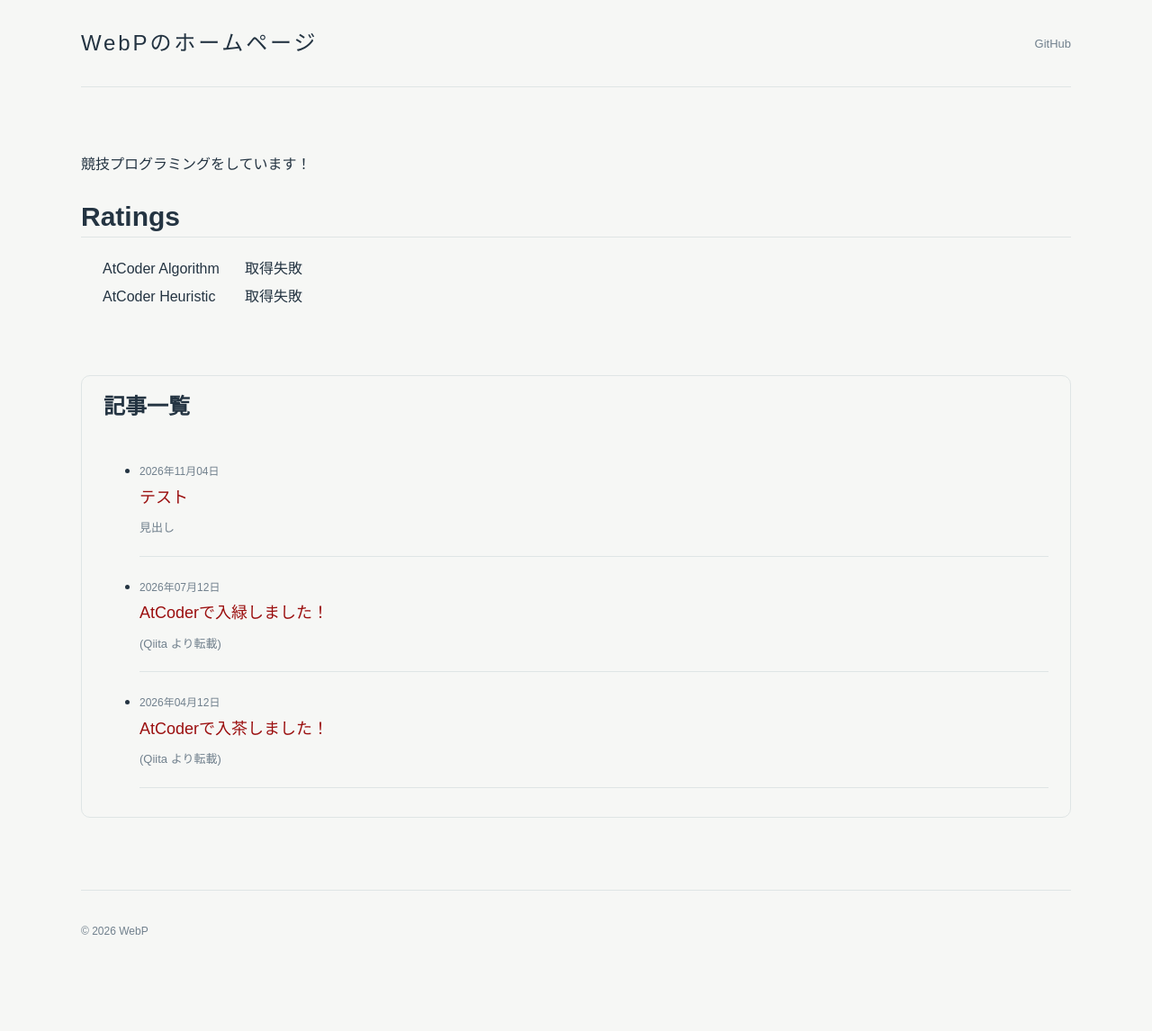
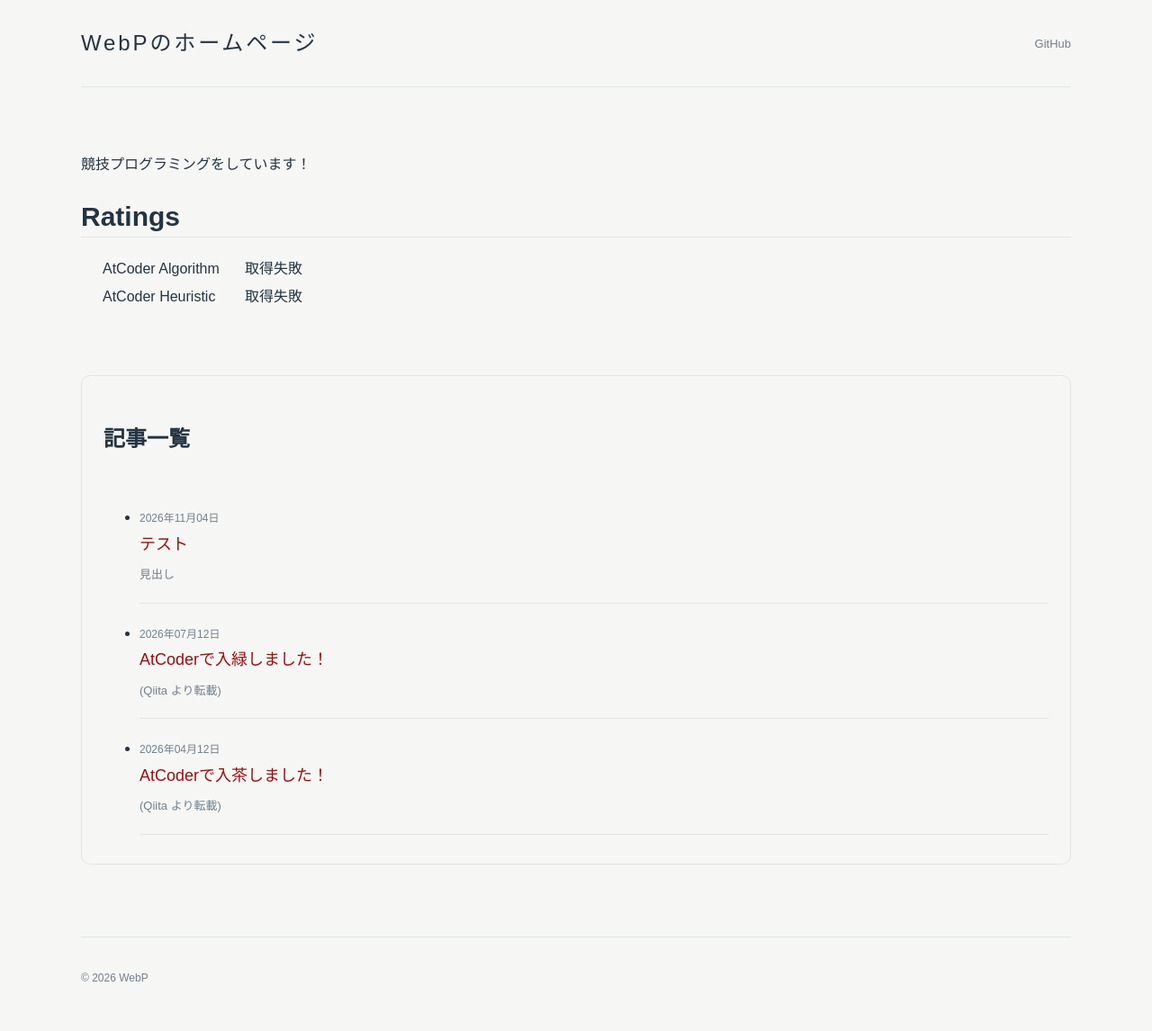
Before and after one commit to JPEG24/hp, a Jekyll site: the page built from index.md, in a window 1280 px wide. Shown: the whole page at 90% size. Built offline with Jekyll 4.4.1, drawn with Linux system fonts in a browser that asks for light colours; before the commit the page ends 1094 px from its top, so only the background shows below that.

Commit message:
微修正2

```diff
--- a/assets/css/style.css
+++ b/assets/css/style.css
@@ -124,7 +124,7 @@ h2 {
 }
 
 .post-list h2 {
-  margin-top: 0;
+  margin: 1.5em 0;
 }
 
 .post-list li {
```
